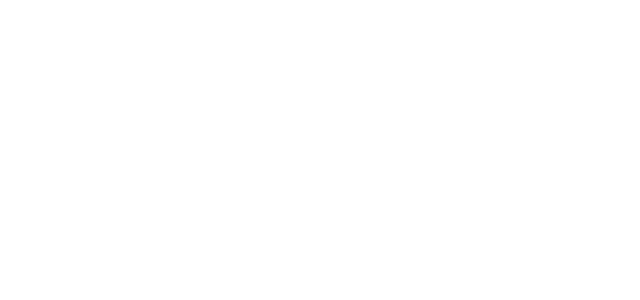
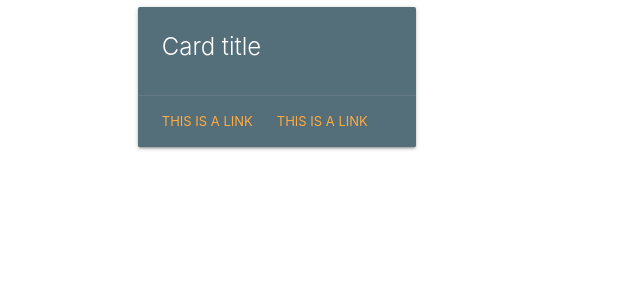
Before and after one commit to lipecouto/gnext.escola, a React (Create React App) app: page /main in a window 1280 px wide. Before the commit this address had no page. Shown: the top 300 px of the page, without its empty margins (0-640 px from the left). Built offline with nearby package versions, Linux system fonts and the light colour scheme.

Commit message:
Cadastro com foto liberado, iniciando o processo da Main Page after login

```diff
--- a/public/index.html
+++ b/public/index.html
@@ -10,6 +10,8 @@
       content="Web site created using create-react-app"
     />
     <link rel="apple-touch-icon" href="%PUBLIC_URL%/logo192.png" />
+    <link rel="stylesheet" href="https://fonts.googleapis.com/icon?family=Material+Icons">
+
     <!--
       manifest.json provides metadata used when your web app is installed on a
       user's mobile device or desktop. See https://developers.google.com/web/fundamentals/web-app-manifest/
--- a/src/App.js
+++ b/src/App.js
@@ -1,9 +1,9 @@
 import * as React from 'react';
-
+import 'materialize-css';
 import Global from './styles/global';
 import Login from './Pages/Login';
 import Register from './Pages/Register';
-import 'materialize-css';
+import MainPage from './Pages/Main/style';
 
 import { BrowserRouter as Router, Routes, Route, Link } from 'react-router-dom';
 function App() {
@@ -14,7 +14,7 @@ function App() {
 
         <Route path='/' element={<Login />} />
         <Route path='/register' element={<Register />} />
-
+        <Route path='/main' element={<MainPage />} />
       </Routes>
     </Router>
   );
--- a/src/Components/Avatar/index.jsx
+++ b/src/Components/Avatar/index.jsx
@@ -1,27 +1,62 @@
 import styled from "styled-components";
-import { Button, Card, Row, Col, Icon } from 'react-materialize';
+import { Button, TextInput, Icon } from 'react-materialize';
+import { useState } from "react";
 
 
 export default function Avatar({ content }) {
+  const [photoImg, setPhotoImg] = useState({file: ''});
+
+  const handleGetImagem = (photo) =>{
+    setPhotoImg({file: URL.createObjectURL(photo.target.files[0])})
+  }
   return<>
             <AvatarContainer>
                 <AvatarBox>
+                  <ImgBox
+                    src={photoImg.file}
+                    >
+                  </ImgBox>
                 </AvatarBox>
                 <FloatButtom
                     className="red"
-                    icon={<Icon center tiny>add</Icon>}con
+                    icon={<InnerIcon>add</InnerIcon>}
                     floating
                     node="button"
                     waves="light"
                     large>
+                  <PhotoInput
+                    type="file"
+                    id="photo_send"
+                    accept="image/*"
+                    onChange={(event) => handleGetImagem(event)}
+                  />
 
                 </FloatButtom>
             </AvatarContainer>
 
         </>;
 }
+
+const PhotoInput = styled.input`
+    background-color: transparent !important;
+    opacity: 0;
+    position: absolute;
+`
+
+const InnerIcon = styled(Icon)`
+    align-self: center;
+    font-size: 2.5rem !important;
+`
+const ImgBox = styled.img`
+    width: 100%;
+    height: 100%;
+    object-fit: cover;
+
+`
+
 const FloatButtom = styled(Button)`
     position: absolute;
+    display: flex;
     padding-right: 10rem;
     margin-right: 7rem;
     border: 5px solid #fff !important;
@@ -44,6 +79,7 @@ const AvatarBox = styled.div`
     border-radius: 50%;
     width: 300px;
     height: 300px;
+    overflow: hidden;
     @media only screen and (min-width: 360px) {
         width: 300px;
         height: 300px;
--- /dev/null
+++ b/src/Pages/Main/style.js
@@ -0,0 +1,26 @@
+import styled from "styled-components";
+import { Row, Col, Card, Icon } from "react-materialize";
+
+
+const MainPage = () =>{
+
+    return(
+        <Row>
+            <Col>
+                <Card
+                    actions={[
+                        <a key="1" href="#">This is a link</a>,
+                        <a key="2" href="#">This is a link</a>
+                    ]}
+                    className="blue-grey darken-1"
+                    closeIcon={<Icon>close</Icon>}
+                    revealIcon={<Icon>more_vert</Icon>}
+                    textClassName="white-text"
+                    title="Card title"
+                  ></Card>
+            </Col>
+        </Row>
+    )
+}
+
+export default MainPage
```
Also changed, not shown: src/Pages/Main/index.jsx (added).
